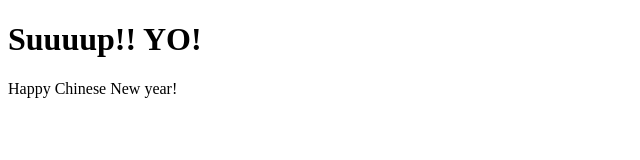
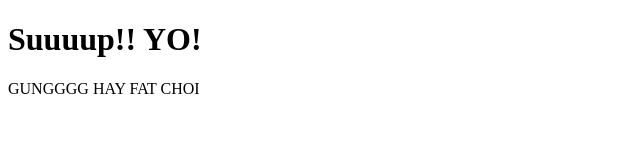
Before and after one commit to ngarlock/IAT339Projects, a plain HTML site: page index.html in a window 1280 px wide. Shown: the full height of the page, 0-640 px from the left. Drawn offline with Linux system fonts and the light colour scheme.

Commit message:
Added Change to line

```diff
--- a/index.html
+++ b/index.html
@@ -7,7 +7,7 @@
 
 	<body>
 		<h1>Suuuup!! YO!</h1>
-		<p> Happy Chinese New year! </p>
+		<p> GUNGGGG HAY FAT CHOI </p>
 
 	</body>
 
```
